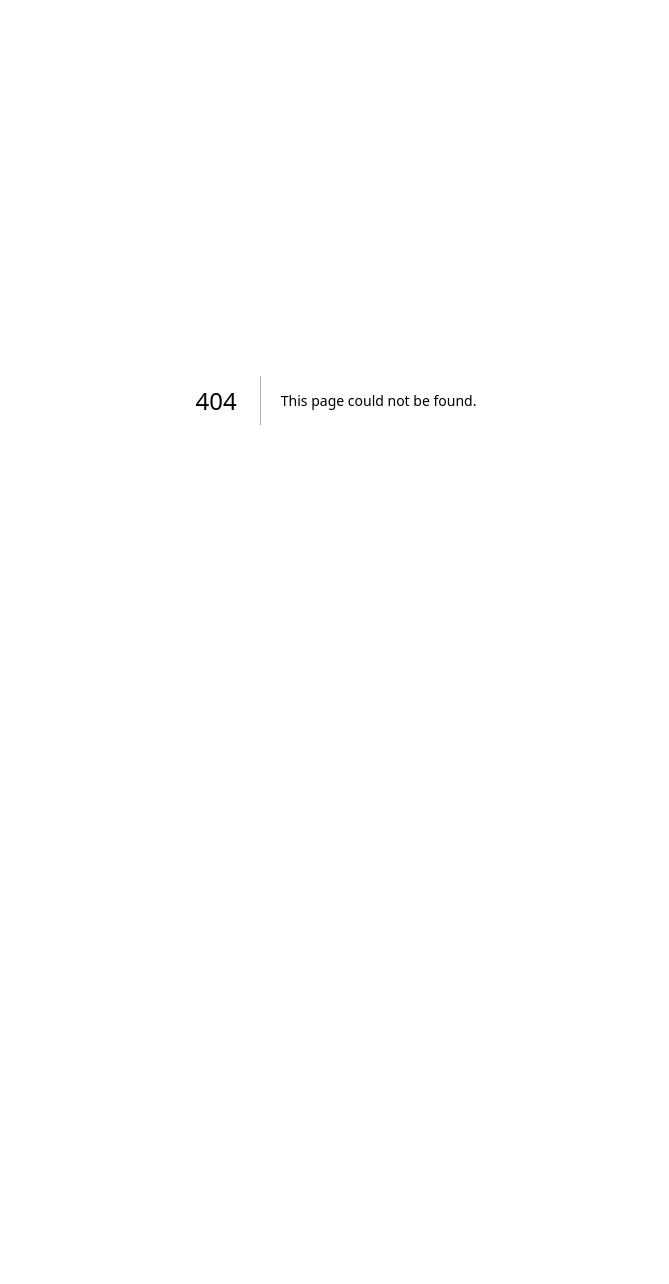
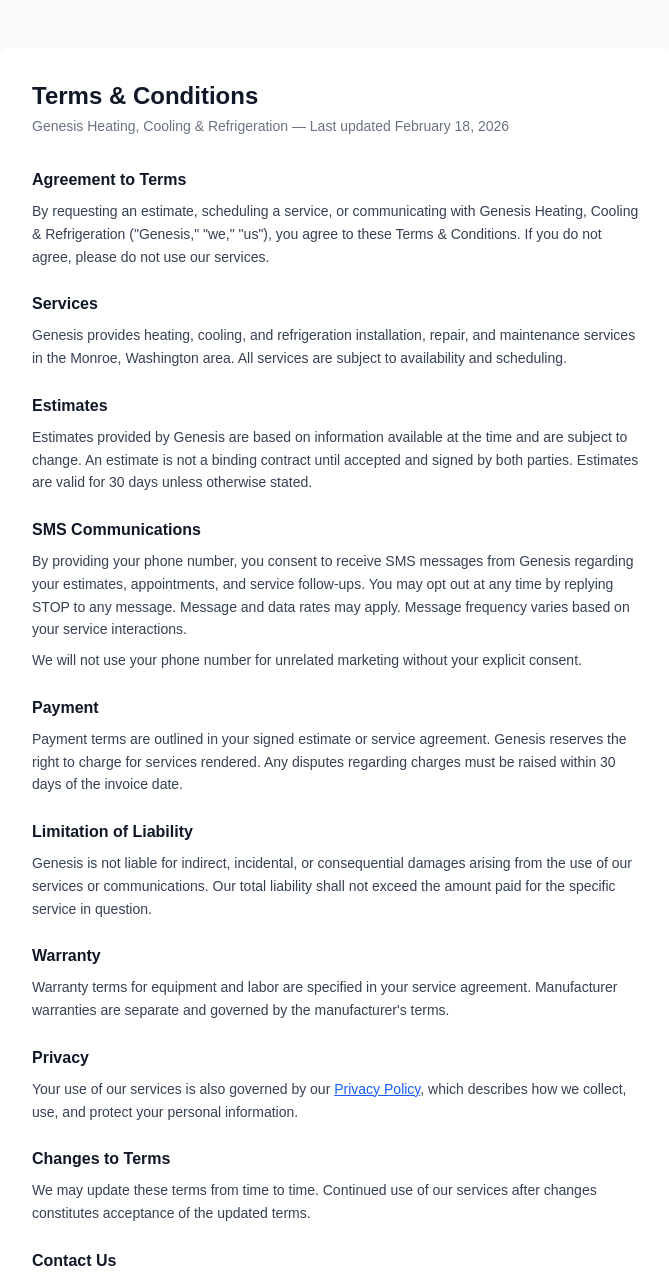
Before and after one commit to WLCoyote/genesis-pipeline, a Next.js app: page /terms in a window 1280 px wide. Before the commit this address had no page. Shown: the top 1284 px of the page, without its empty margins (304-973 px from the left). Before the commit the page ends 800 px from the top, so only its background shows below. Built offline with nearby package versions, Linux system fonts and the light colour scheme.

Commit message:
Add terms and conditions page for Twilio A2P campaign registration
Co-Authored-By: Claude Opus 4.6 <noreply@anthropic.com>

```diff
--- /dev/null
+++ b/app/terms/page.tsx
@@ -0,0 +1,172 @@
+import type { Metadata } from "next";
+
+export const metadata: Metadata = {
+  title: "Terms & Conditions — Genesis Heating, Cooling & Refrigeration",
+};
+
+export default function TermsPage() {
+  return (
+    <div className="min-h-screen bg-gray-50 dark:bg-gray-900 py-12 px-4">
+      <div className="max-w-2xl mx-auto bg-white dark:bg-gray-800 rounded-lg shadow-md p-8">
+        <h1 className="text-2xl font-bold text-gray-900 dark:text-gray-100 mb-1">
+          Terms &amp; Conditions
+        </h1>
+        <p className="text-sm text-gray-500 dark:text-gray-400 mb-8">
+          Genesis Heating, Cooling &amp; Refrigeration — Last updated February
+          18, 2026
+        </p>
+
+        <div className="space-y-6 text-sm text-gray-700 dark:text-gray-300 leading-relaxed">
+          <section>
+            <h2 className="text-base font-semibold text-gray-900 dark:text-gray-100 mb-2">
+              Agreement to Terms
+            </h2>
+            <p>
+              By requesting an estimate, scheduling a service, or communicating
+              with Genesis Heating, Cooling &amp; Refrigeration (&quot;Genesis,&quot;
+              &quot;we,&quot; &quot;us&quot;), you agree to these Terms &amp;
+              Conditions. If you do not agree, please do not use our services.
+            </p>
+          </section>
+
+          <section>
+            <h2 className="text-base font-semibold text-gray-900 dark:text-gray-100 mb-2">
+              Services
+            </h2>
+            <p>
+              Genesis provides heating, cooling, and refrigeration installation,
+              repair, and maintenance services in the Monroe, Washington area.
+              All services are subject to availability and scheduling.
+            </p>
+          </section>
+
+          <section>
+            <h2 className="text-base font-semibold text-gray-900 dark:text-gray-100 mb-2">
+              Estimates
+            </h2>
+            <p>
+              Estimates provided by Genesis are based on information available at
+              the time and are subject to change. An estimate is not a binding
+              contract until accepted and signed by both parties. Estimates are
+              valid for 30 days unless otherwise stated.
+            </p>
+          </section>
+
+          <section>
+            <h2 className="text-base font-semibold text-gray-900 dark:text-gray-100 mb-2">
+              SMS Communications
+            </h2>
+            <p>
+              By providing your phone number, you consent to receive SMS
+              messages from Genesis regarding your estimates, appointments, and
+              service follow-ups. You may opt out at any time by replying STOP
+              to any message. Message and data rates may apply. Message
+              frequency varies based on your service interactions.
+            </p>
+            <p className="mt-2">
+              We will not use your phone number for unrelated marketing without
+              your explicit consent.
+            </p>
+          </section>
+
+          <section>
+            <h2 className="text-base font-semibold text-gray-900 dark:text-gray-100 mb-2">
+              Payment
+            </h2>
+            <p>
+              Payment terms are outlined in your signed estimate or service
+              agreement. Genesis reserves the right to charge for services
+              rendered. Any disputes regarding charges must be raised within 30
+              days of the invoice date.
+            </p>
+          </section>
+
+          <section>
+            <h2 className="text-base font-semibold text-gray-900 dark:text-gray-100 mb-2">
+              Limitation of Liability
+            </h2>
+            <p>
+              Genesis is not liable for indirect, incidental, or consequential
+              damages arising from the use of our services or communications.
+              Our total liability shall not exceed the amount paid for the
+              specific service in question.
+            </p>
+          </section>
+
+          <section>
+            <h2 className="text-base font-semibold text-gray-900 dark:text-gray-100 mb-2">
+              Warranty
+            </h2>
+            <p>
+              Warranty terms for equipment and labor are specified in your
+              service agreement. Manufacturer warranties are separate and
+              governed by the manufacturer&apos;s terms.
+            </p>
+          </section>
+
+          <section>
+            <h2 className="text-base font-semibold text-gray-900 dark:text-gray-100 mb-2">
+              Privacy
+            </h2>
+            <p>
+              Your use of our services is also governed by our{" "}
+              <a
+                href="/privacy"
+                className="text-blue-600 dark:text-blue-400 underline"
+              >
+                Privacy Policy
+              </a>
+              , which describes how we collect, use, and protect your personal
+              information.
+            </p>
+          </section>
+
+          <section>
+            <h2 className="text-base font-semibold text-gray-900 dark:text-gray-100 mb-2">
+              Changes to Terms
+            </h2>
+            <p>
+              We may update these terms from time to time. Continued use of our
+              services after changes constitutes acceptance of the updated terms.
+            </p>
+          </section>
+
+          <section>
+            <h2 className="text-base font-semibold text-gray-900 dark:text-gray-100 mb-2">
+              Contact Us
+            </h2>
+            <p>
+              If you have questions about these terms, contact us:
+            </p>
+            <ul className="mt-2 space-y-1">
+              <li>
+                Phone:{" "}
+                <a
+                  href="tel:+14252619095"
+                  className="text-blue-600 dark:text-blue-400 underline"
+                >
+                  (425) 261-9095
+                </a>
+              </li>
+              <li>
+                Email:{" "}
+                <a
+                  href="mailto:wylee@genesisservices.com"
+                  className="text-blue-600 dark:text-blue-400 underline"
+                >
+                  wylee@genesisservices.com
+                </a>
+              </li>
+            </ul>
+          </section>
+        </div>
+
+        <div className="mt-8 pt-6 border-t border-gray-200 dark:border-gray-700 text-center">
+          <p className="text-xs text-gray-400 dark:text-gray-500">
+            Genesis Heating, Cooling &amp; Refrigeration — Monroe, WA
+          </p>
+        </div>
+      </div>
+    </div>
+  );
+}
```
